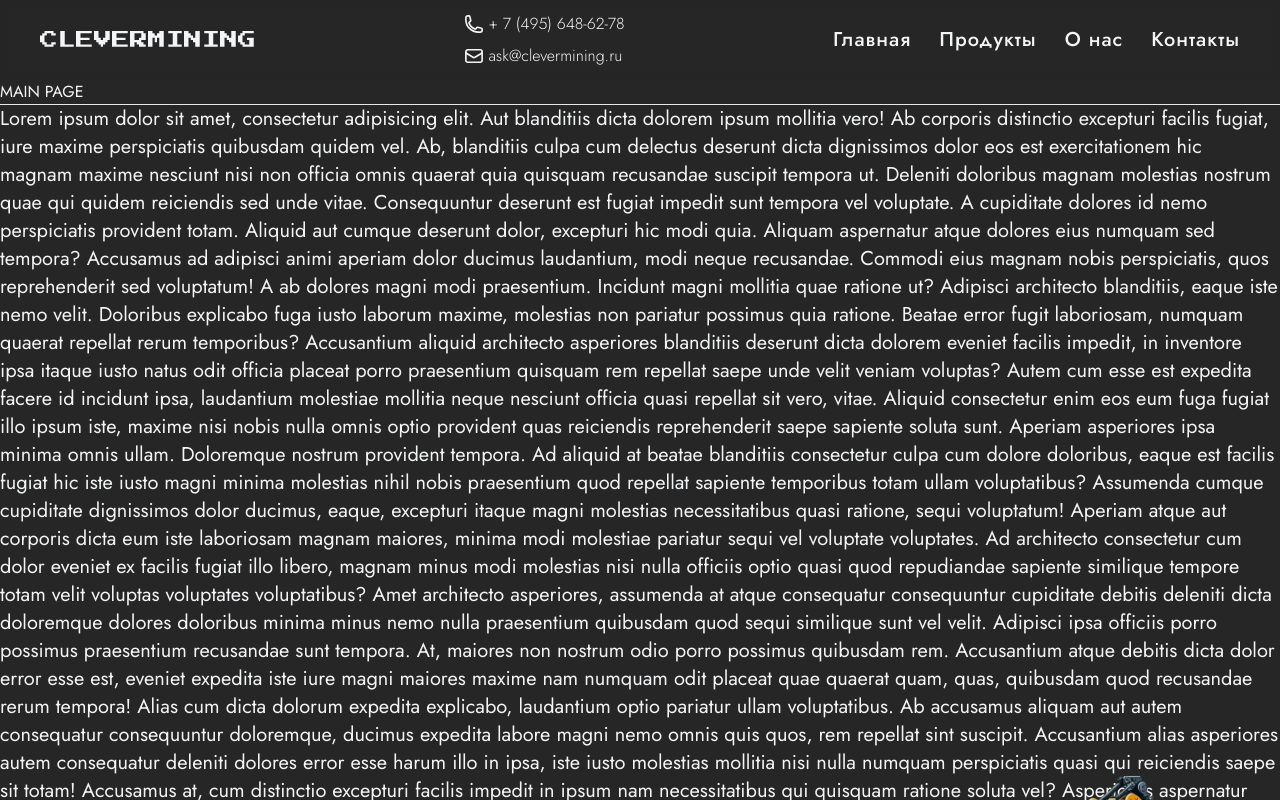
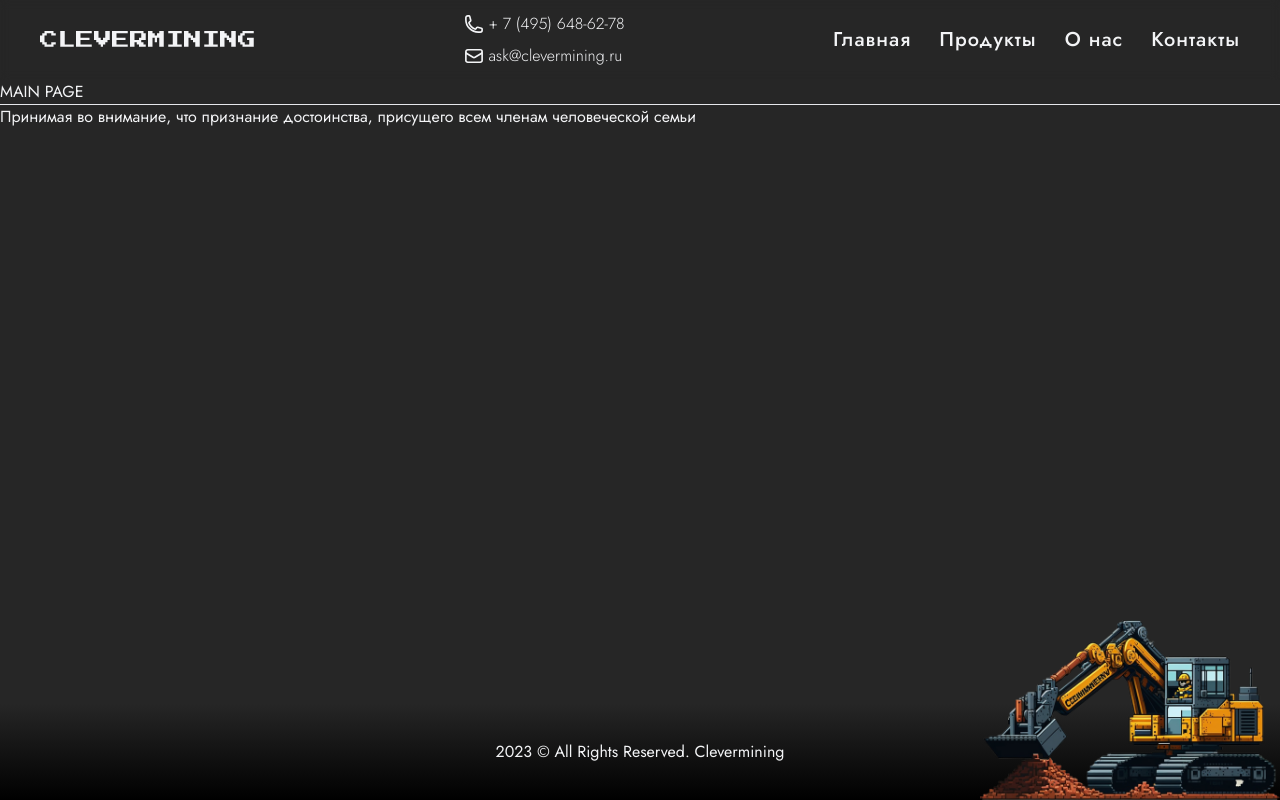
Before and after one commit to AntonRybakou/clevermining, a Next.js app: page / in a window 1280 px wide. Shown: the top 800 px of the page. Built offline with nearby package versions, Linux system fonts and the light colour scheme.

Commit message:
refactor: main page

```diff
--- a/pages/index.tsx
+++ b/pages/index.tsx
@@ -5,58 +5,6 @@ import Layout from '../components/Layout';
 const IndexPage = (): ReactElement => (
   <Layout title="Clevermining">
     <h1>MAIN PAGE</h1>
-    <hr />
-    <div className="text-xl">
-      Lorem ipsum dolor sit amet, consectetur adipisicing elit. Aut blanditiis dicta
-      dolorem ipsum mollitia vero! Ab corporis distinctio excepturi facilis fugiat, iure
-      maxime perspiciatis quibusdam quidem vel. Ab, blanditiis culpa cum delectus deserunt
-      dicta dignissimos dolor eos est exercitationem hic magnam maxime nesciunt nisi non
-      officia omnis quaerat quia quisquam recusandae suscipit tempora ut. Deleniti
-      doloribus magnam molestias nostrum quae qui quidem reiciendis sed unde vitae.
-      Consequuntur deserunt est fugiat impedit sunt tempora vel voluptate. A cupiditate
-      dolores id nemo perspiciatis provident totam. Aliquid aut cumque deserunt dolor,
-      excepturi hic modi quia. Aliquam aspernatur atque dolores eius numquam sed tempora?
-      Accusamus ad adipisci animi aperiam dolor ducimus laudantium, modi neque recusandae.
-      Commodi eius magnam nobis perspiciatis, quos reprehenderit sed voluptatum! A ab
-      dolores magni modi praesentium. Incidunt magni mollitia quae ratione ut? Adipisci
-      architecto blanditiis, eaque iste nemo velit. Doloribus explicabo fuga iusto laborum
-      maxime, molestias non pariatur possimus quia ratione. Beatae error fugit laboriosam,
-      numquam quaerat repellat rerum temporibus? Accusantium aliquid architecto asperiores
-      blanditiis deserunt dicta dolorem eveniet facilis impedit, in inventore ipsa itaque
-      iusto natus odit officia placeat porro praesentium quisquam rem repellat saepe unde
-      velit veniam voluptas? Autem cum esse est expedita facere id incidunt ipsa,
-      laudantium molestiae mollitia neque nesciunt officia quasi repellat sit vero, vitae.
-      Aliquid consectetur enim eos eum fuga fugiat illo ipsum iste, maxime nisi nobis
-      nulla omnis optio provident quas reiciendis reprehenderit saepe sapiente soluta
-      sunt. Aperiam asperiores ipsa minima omnis ullam. Doloremque nostrum provident
-      tempora. Ad aliquid at beatae blanditiis consectetur culpa cum dolore doloribus,
-      eaque est facilis fugiat hic iste iusto magni minima molestias nihil nobis
-      praesentium quod repellat sapiente temporibus totam ullam voluptatibus? Assumenda
-      cumque cupiditate dignissimos dolor ducimus, eaque, excepturi itaque magni molestias
-      necessitatibus quasi ratione, sequi voluptatum! Aperiam atque aut corporis dicta eum
-      iste laboriosam magnam maiores, minima modi molestiae pariatur sequi vel voluptate
-      voluptates. Ad architecto consectetur cum dolor eveniet ex facilis fugiat illo
-      libero, magnam minus modi molestias nisi nulla officiis optio quasi quod repudiandae
-      sapiente similique tempore totam velit voluptas voluptates voluptatibus? Amet
-      architecto asperiores, assumenda at atque consequatur consequuntur cupiditate
-      debitis deleniti dicta doloremque dolores doloribus minima minus nemo nulla
-      praesentium quibusdam quod sequi similique sunt vel velit. Adipisci ipsa officiis
-      porro possimus praesentium recusandae sunt tempora. At, maiores non nostrum odio
-      porro possimus quibusdam rem. Accusantium atque debitis dicta dolor error esse est,
-      eveniet expedita iste iure magni maiores maxime nam numquam odit placeat quae
-      quaerat quam, quas, quibusdam quod recusandae rerum tempora! Alias cum dicta dolorum
-      expedita explicabo, laudantium optio pariatur ullam voluptatibus. Ab accusamus
-      aliquam aut autem consequatur consequuntur doloremque, ducimus expedita labore magni
-      nemo omnis quis quos, rem repellat sint suscipit. Accusantium alias asperiores autem
-      consequatur deleniti dolores error esse harum illo in ipsa, iste iusto molestias
-      mollitia nisi nulla numquam perspiciatis quasi qui reiciendis saepe sit totam!
-      Accusamus at, cum distinctio excepturi facilis impedit in ipsum nam necessitatibus
-      qui quisquam ratione soluta vel? Asperiores aspernatur dolorem fugit nobis, possimus
-      praesentium, provident quidem recusandae repellat sint soluta velit vitae.
-    </div>
-
-    <hr />
-
     <hr />
     <div>
       Принимая во внимание, что признание достоинства, присущего всем членам человеческой
```
